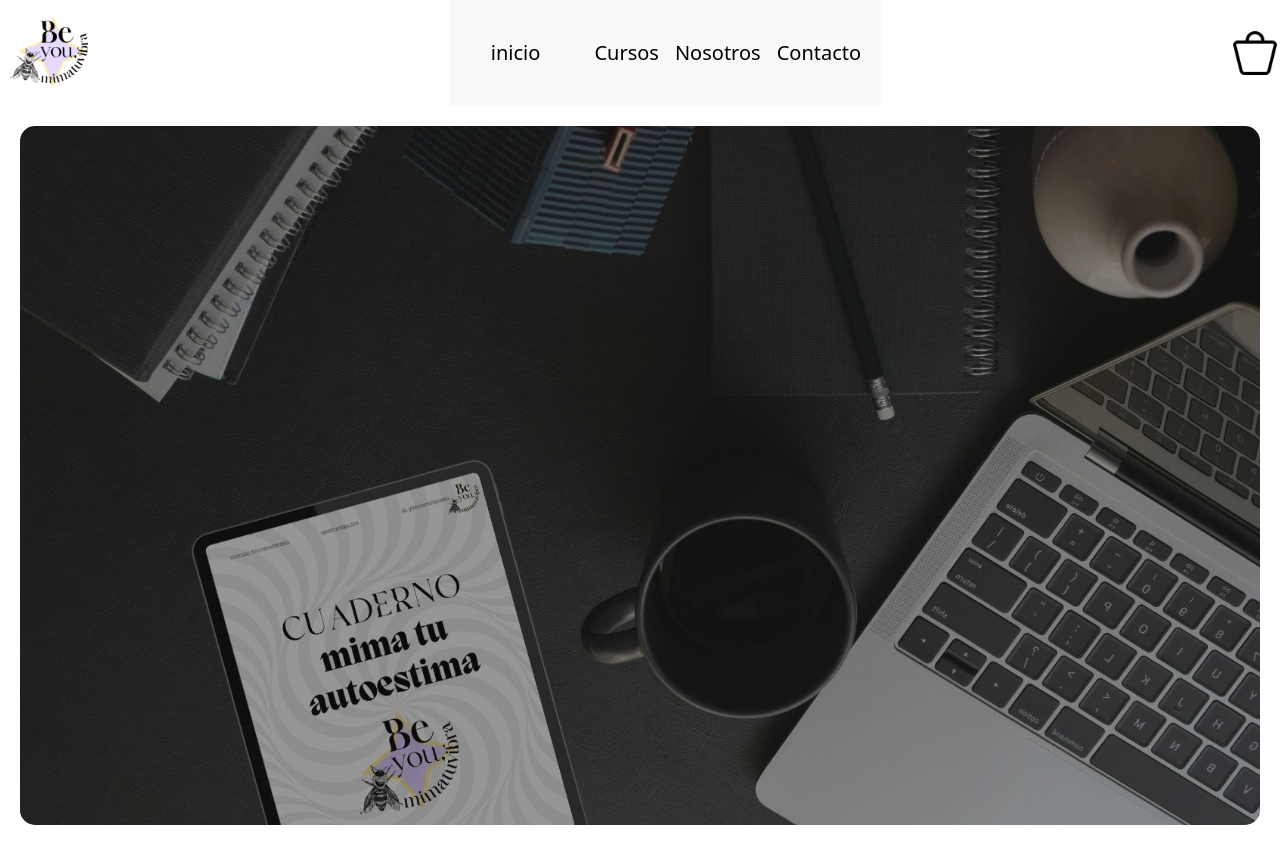
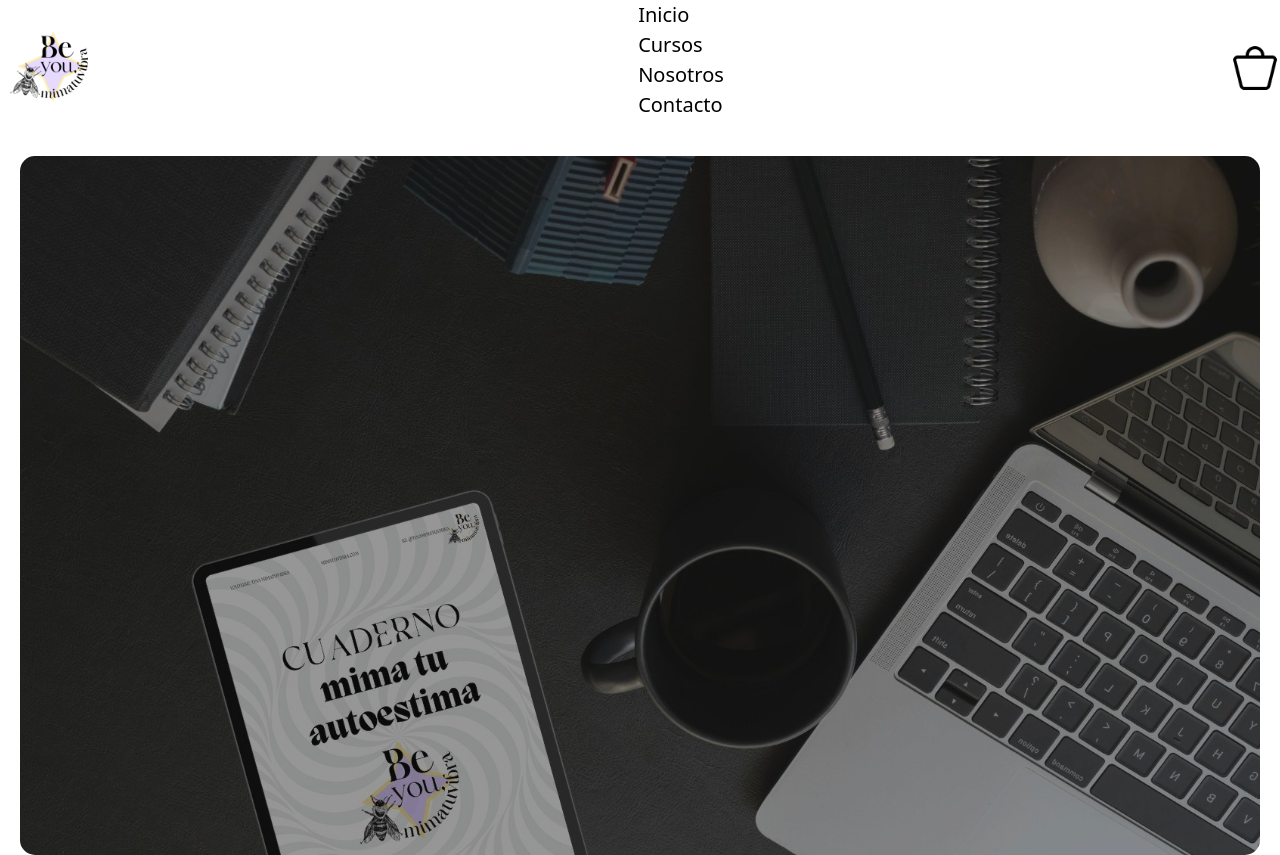
Before and after one commit to KIWIONER/mimatuvibra, a plain HTML site: page index.html in a window 1280 px wide. Shown: the top 855 px of the page. Drawn offline with nearby package versions, Linux system fonts and the light colour scheme.

Commit message:
index config

```diff
--- a/index.html
+++ b/index.html
@@ -10,38 +10,22 @@
 </head>
 <body id="indexGrid">
     <!--SECCION DEL HEADER-->
-    <header class="headerGrid">
-        <!--contenedor del logo-->
+    <header class=" headerGrid">
         <section class="logo">
-            <img src="images/logo.png" alt="mimatuvibra"  height="100" width="100">
+            <img src="../images/logo.png" alt="mimatuvibra"  height="100" width="100">
         </section>
-        <!--contenedor del navegador-->
         <section class="navFlex">
-            <nav class="navbar navbar-expand-lg bg-body-tertiary">
-                <div class="container-fluid">
-                    <a class="navbar-brand" href="#">inicio</a>
-                    <button class="navbar-toggler" type="button" data-bs-toggle="collapse" data-bs-target="#navbarNav" aria-controls="navbarNav" aria-expanded="false" aria-label="Toggle navigation">
-                        <span class="navbar-toggler-icon"></span>
-                    </button>
-                    <div class="collapse navbar-collapse" id="navbarNav">
-                        <ul class="navbar-nav">
-                            <li class="nav-item">
-                                <a class="nav-link" href="pages/cursos.html">Cursos</a>
-                            </li>
-                            <li class="nav-item">
-                                <a class="nav-link" href="pages/nosotros.html">Nosotros</a>
-                            </li>
-                            <li class="nav-item">
-                                <a class="nav-link" href="pages/contacto.html">Contacto</a>
-                            </li>
-                        </ul>
-                    </div>
-                </div>
+            <nav>
+                <ul>
+                    <li></li><a href="#">Inicio</a>
+                    <li></li><a href="pages/cursos.html">Cursos</a>
+                    <li><a href="pages/nosotros.html">Nosotros</a></li>
+                    <li><a href="pages/contacto.html">Contacto</a></li>
+                </ul>
             </nav>
         </section>
-        <!--contenedor del carrito-->
         <section class="carrito">
-            <a href="pages/carta.html"><img carrito" src="images/carrito.png" alt="carrito de compras"  height="50" width="50"></a>
+            <a href="carta.html"><img carrito" src="../images/carrito.png" alt="carrito de compras" height="50" width="50"></a>
         </section>
     </header>
 
```
